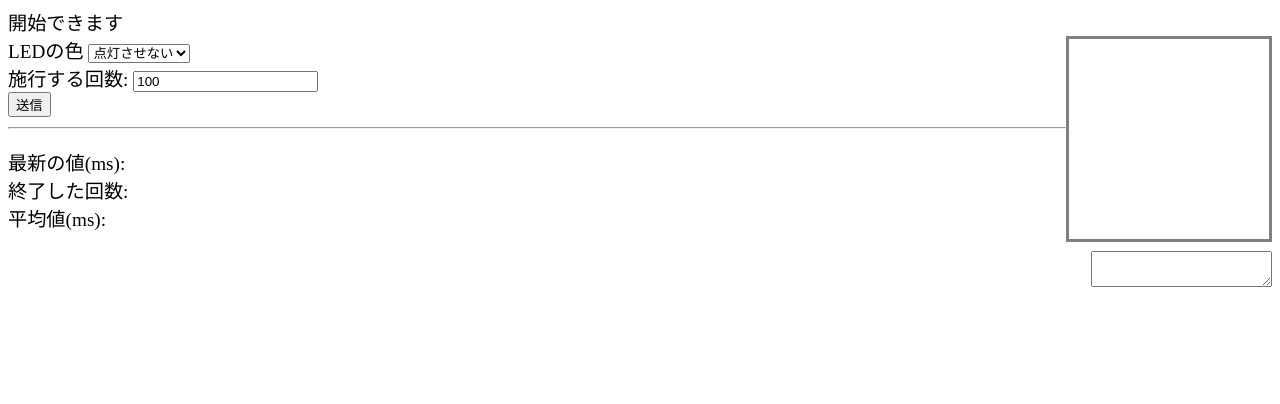
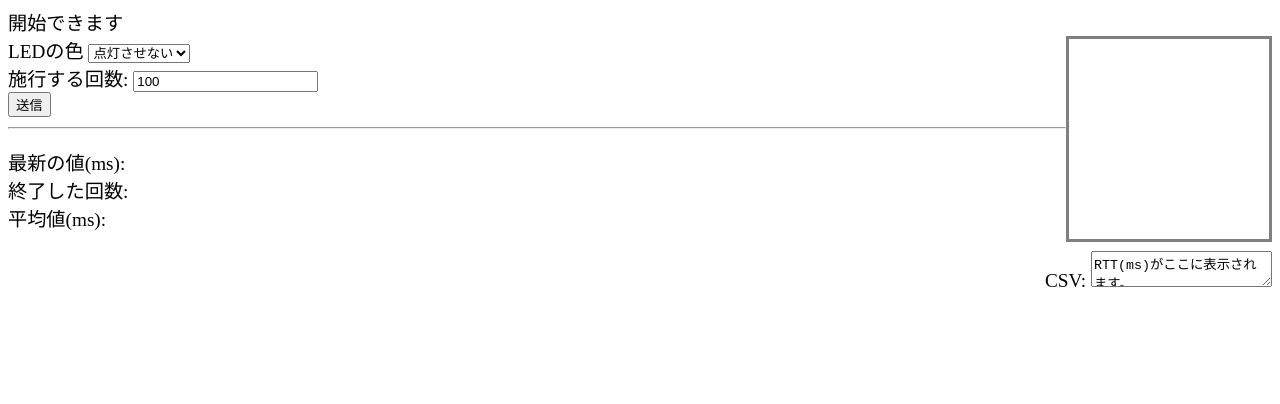
Before and after one commit to mozilla-japan/node-websocket-perfomance, a website: page websocket-performance/public/index.html in a window 1280 px wide. Drawn offline with Linux system fonts and the light colour scheme.

Commit message:
csvエリアにラベルを追加

```diff
--- a/websocket-performance/public/index.html
+++ b/websocket-performance/public/index.html
@@ -38,9 +38,10 @@
                 終了した回数:<span id="endtime"></span></br>
                 平均値(ms):<span id="avg"></span></p>
         </div>
-
-        <textarea id="csv">
-        </textarea>
+        <div id="csv_area">
+            <label for="csv">CSV:</label>
+            <textarea id="csv">RTT(ms)がここに表示されます。</textarea>
+        </div>
         <canvas id="ctx">
         </canvas>
 
--- a/websocket-performance/public/style.css
+++ b/websocket-performance/public/style.css
@@ -8,6 +8,11 @@ body{
 
     border: medium solid gray;
 }
+#csv_area{
+    float: right;
+
+}
 #csv{
-    float: right;
+    align-content:left;
+
 }
```
